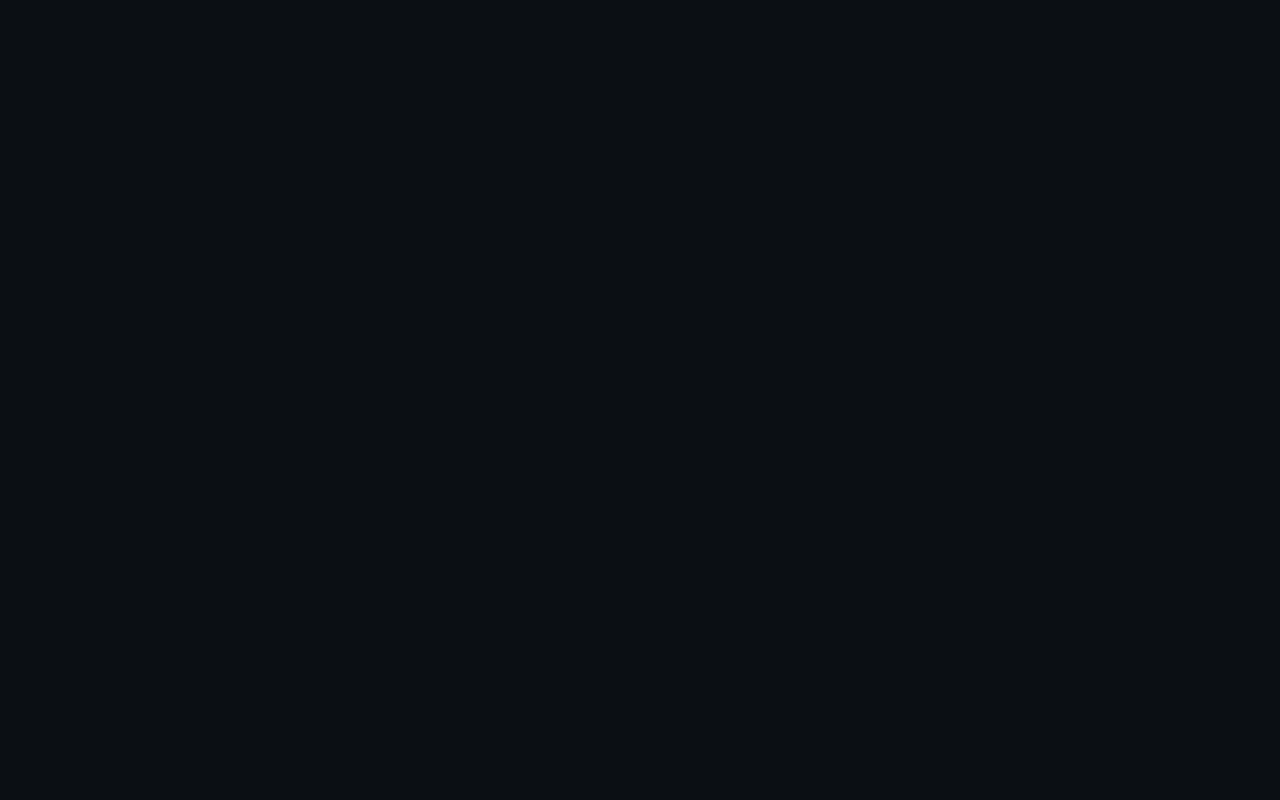
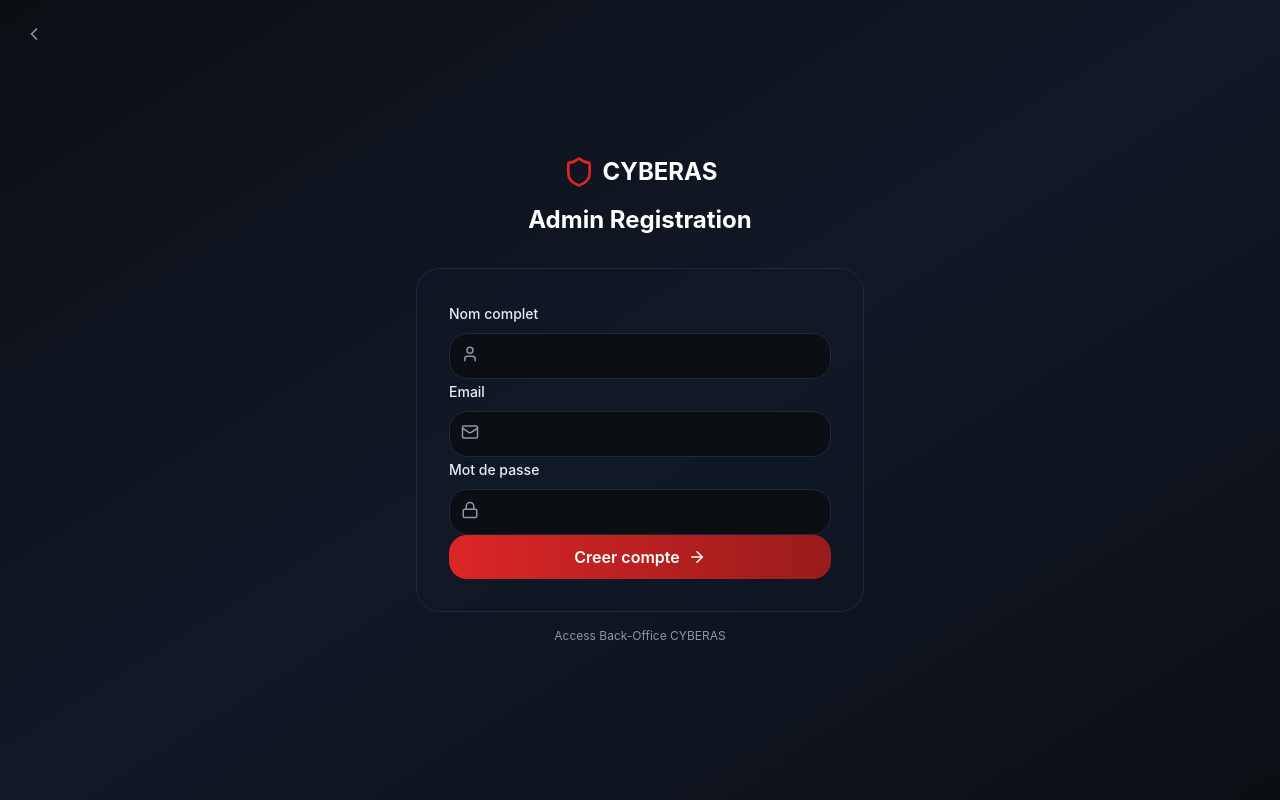
Before and after one commit to JuniorMinkoSon/CYBERAS-INTELLIGENCE, a React (Vite) app in the folder frontend/: page /inscription/admin in a window 1280 px wide. Before the commit this address had no page. Built offline with nearby package versions, Linux system fonts and the light colour scheme.

Commit message:
Add role selection and admin registration flow

```diff
--- a/frontend/src/App.tsx
+++ b/frontend/src/App.tsx
@@ -14,7 +14,9 @@ import { ContactPage } from './pages/marketing/ContactPage'
 import { DemoPage } from './pages/marketing/DemoPage'
 import { CaseStudiesPage } from './pages/marketing/CaseStudiesPage'
 import { InscriptionPage } from './pages/auth/InscriptionPage'
+import { SelectRoleInscription } from './pages/auth/SelectRoleInscription'
 import { RssiInscriptionPage } from './pages/auth/RssiInscriptionPage'
+import { AdminInscriptionPage } from './pages/auth/AdminInscriptionPage'
 import { AuditorInvitationPage } from './pages/auth/AuditorInvitationPage'
 import { LoginPage } from './pages/auth/LoginPage'
 import { PlaceholderPage } from './pages/app/PlaceholderPage'
@@ -54,8 +56,9 @@ export default function App() {
           <Route path="/cas-clients" element={<CaseStudiesPage />} />
         </Route>
 
-        <Route path="/inscription" element={<InscriptionPage />} />
+        <Route path="/inscription" element={<SelectRoleInscription />} />
         <Route path="/inscription/rssi" element={<RssiInscriptionPage />} />
+        <Route path="/inscription/admin" element={<AdminInscriptionPage />} />
         <Route path="/invitation/auditeur" element={<AuditorInvitationPage />} />
         <Route path="/login" element={<LoginPage />} />
         <Route path="/app" element={<LoginPage />} />
--- /dev/null
+++ b/frontend/src/pages/auth/AdminInscriptionPage.tsx
@@ -0,0 +1,112 @@
+import { useState } from 'react'
+import { Mail, Lock, User, ArrowRight, Shield, ChevronLeft } from 'lucide-react'
+import { useNavigate } from 'react-router-dom'
+import { useAuth } from '../../contexts/AuthContext'
+
+export function AdminInscriptionPage() {
+  const navigate = useNavigate()
+  const { signup } = useAuth()
+  const [email, setEmail] = useState('')
+  const [password, setPassword] = useState('')
+  const [name, setName] = useState('')
+  const [loading, setLoading] = useState(false)
+  const [error, setError] = useState('')
+
+  const handleSignup = async (e: React.FormEvent) => {
+    e.preventDefault()
+    if (!email || !password || !name) {
+      setError('Tous les champs requis')
+      return
+    }
+    setLoading(true)
+    try {
+      await signup(email, password, 'admin')
+      navigate('/app/admin')
+    } catch (err) {
+      setError(err instanceof Error ? err.message : 'Erreur')
+    } finally {
+      setLoading(false)
+    }
+  }
+
+  return (
+    <div className="min-h-screen bg-gradient-to-br from-bg-dark via-surface-dark to-bg-dark flex flex-col items-center justify-center px-4 py-12">
+      <button
+        onClick={() => navigate('/')}
+        className="absolute top-6 left-6 flex items-center gap-2 text-text-on-dark-muted hover:text-white"
+      >
+        <ChevronLeft size={20} />
+      </button>
+
+      <div className="mx-auto max-w-md w-full">
+        <div className="text-center mb-8">
+          <div className="flex items-center justify-center gap-2 mb-4">
+            <Shield size={32} className="text-brand" />
+            <span className="text-2xl font-bold text-white">CYBERAS</span>
+          </div>
+          <h1 className="text-2xl font-bold text-white">Admin Registration</h1>
+        </div>
+
+        <form onSubmit={handleSignup} className="bg-surface-dark/50 border border-border-dark rounded-xl p-8 space-y-4">
+          {error && (
+            <div className="rounded-lg bg-red-500/10 border border-red-500 p-3 text-red-400 text-sm">
+              {error}
+            </div>
+          )}
+
+          <label>
+            <span className="text-sm font-medium text-text-on-dark">Nom complet</span>
+            <div className="mt-2 relative">
+              <User size={18} className="absolute left-3 top-3 text-text-on-dark-muted" />
+              <input
+                type="text"
+                value={name}
+                onChange={(e) => setName(e.target.value)}
+                className="w-full pl-10 pr-4 py-2.5 rounded-lg border border-border-dark bg-bg-dark text-white focus:border-brand focus:outline-none"
+              />
+            </div>
+          </label>
+
+          <label>
+            <span className="text-sm font-medium text-text-on-dark">Email</span>
+            <div className="mt-2 relative">
+              <Mail size={18} className="absolute left-3 top-3 text-text-on-dark-muted" />
+              <input
+                type="email"
+                value={email}
+                onChange={(e) => setEmail(e.target.value)}
+                className="w-full pl-10 pr-4 py-2.5 rounded-lg border border-border-dark bg-bg-dark text-white focus:border-brand focus:outline-none"
+              />
+            </div>
+          </label>
+
+          <label>
+            <span className="text-sm font-medium text-text-on-dark">Mot de passe</span>
+            <div className="mt-2 relative">
+              <Lock size={18} className="absolute left-3 top-3 text-text-on-dark-muted" />
+              <input
+                type="password"
+                value={password}
+                onChange={(e) => setPassword(e.target.value)}
+                className="w-full pl-10 pr-4 py-2.5 rounded-lg border border-border-dark bg-bg-dark text-white focus:border-brand focus:outline-none"
+              />
+            </div>
+          </label>
+
+          <button
+            type="submit"
+            disabled={loading}
+            className="w-full flex items-center justify-center gap-2 px-4 py-2.5 rounded-lg bg-gradient-to-r from-brand to-brand-dark hover:shadow-lg disabled:opacity-50 text-white font-semibold transition"
+          >
+            {loading ? 'Creation...' : 'Creer compte'}
+            {!loading && <ArrowRight size={18} />}
+          </button>
+        </form>
+
+        <p className="text-center text-xs text-text-on-dark-muted mt-4">
+          Access Back-Office CYBERAS
+        </p>
+      </div>
+    </div>
+  )
+}
--- /dev/null
+++ b/frontend/src/pages/auth/SelectRoleInscription.tsx
@@ -0,0 +1,78 @@
+import { useNavigate } from 'react-router-dom'
+import { Shield, ChevronLeft, Building2, Users, Lock } from 'lucide-react'
+
+export function SelectRoleInscription() {
+  const navigate = useNavigate()
+
+  const roles = [
+    {
+      icon: Building2,
+      title: 'RSSI',
+      description: 'Responsable Sécurité Informatique - Créez votre organisation',
+      path: '/inscription/rssi',
+      color: 'from-blue-600 to-blue-700',
+    },
+    {
+      icon: Users,
+      title: 'Auditeur',
+      description: 'Vous êtes invité par une organisation',
+      path: '/login',
+      color: 'from-green-600 to-green-700',
+    },
+    {
+      icon: Lock,
+      title: 'Admin',
+      description: 'Administration CYBERAS',
+      path: '/inscription/admin',
+      color: 'from-purple-600 to-purple-700',
+    },
+  ]
+
+  return (
+    <div className="min-h-screen bg-gradient-to-br from-bg-dark via-surface-dark to-bg-dark flex flex-col items-center justify-center px-4 py-12">
+      <button
+        onClick={() => navigate('/')}
+        className="absolute top-6 left-6 flex items-center gap-2 text-text-on-dark-muted hover:text-white transition"
+      >
+        <ChevronLeft size={20} />
+        Retour
+      </button>
+
+      <div className="mx-auto max-w-4xl w-full">
+        <div className="text-center mb-16">
+          <div className="flex items-center justify-center gap-2 mb-4">
+            <Shield size={40} className="text-brand" />
+            <span className="text-3xl font-bold text-white">CYBERAS</span>
+          </div>
+          <h1 className="text-3xl font-bold text-white mb-2">Rejoindre CYBERAS</h1>
+          <p className="text-text-on-dark-muted">Selectionnez votre role pour commencer</p>
+        </div>
+
+        <div className="grid gap-6 md:grid-cols-3">
+          {roles.map((role) => {
+            const Icon = role.icon
+            return (
+              <button
+                key={role.title}
+                onClick={() => navigate(role.path)}
+                className="group flex flex-col items-center gap-4 p-8 rounded-xl border-2 border-border-dark bg-surface-dark/50 hover:border-brand transition transform hover:scale-105"
+              >
+                <div className={`flex items-center justify-center w-16 h-16 rounded-full bg-gradient-to-r ${role.color}`}>
+                  <Icon size={32} className="text-white" />
+                </div>
+                <div className="text-center">
+                  <h3 className="text-xl font-bold text-white">{role.title}</h3>
+                  <p className="text-sm text-text-on-dark-muted mt-2">{role.description}</p>
+                </div>
+              </button>
+            )
+          })}
+        </div>
+
+        <p className="text-center text-xs text-text-on-dark-muted mt-12">
+          Deja inscrit? <button onClick={() => navigate('/login')} className="text-brand hover:text-brand-light">Se connecter</button>
+        </p>
+      </div>
+    </div>
+  )
+}
```
